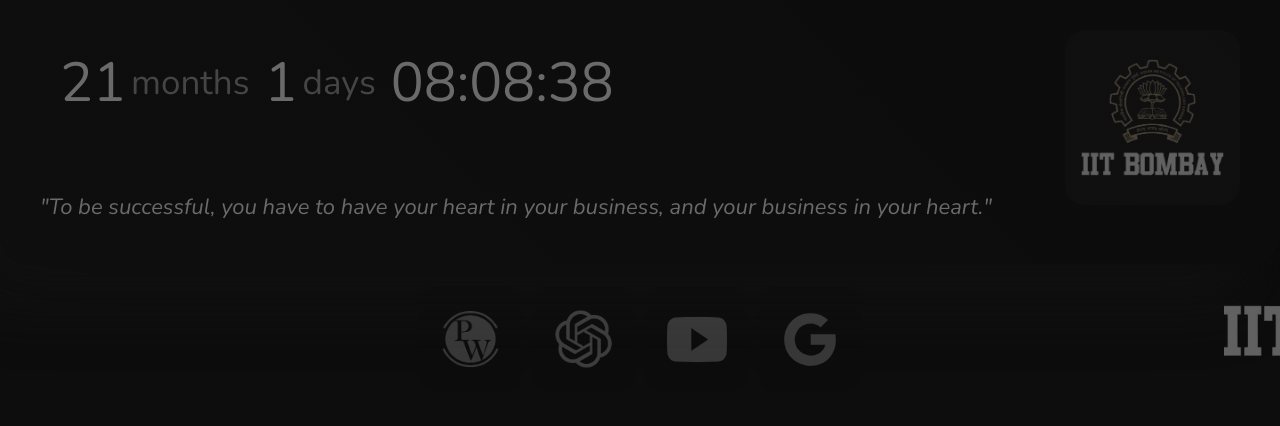
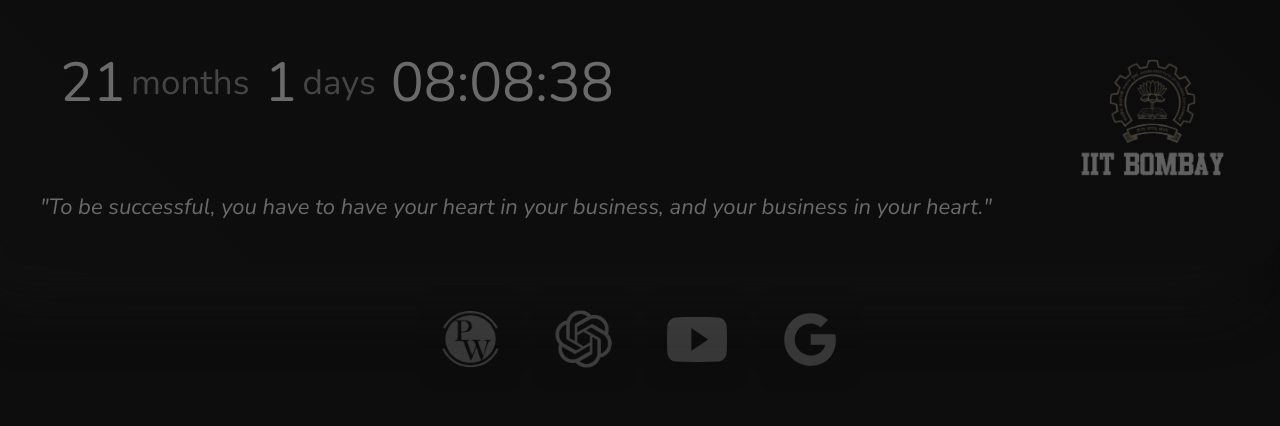
Before and after one commit to lairsbug/jee-air1, a plain HTML site: page index.html in a window 1280 px wide. Shown: the part 205-631 px from the top of the page. Drawn offline with nearby package versions, Linux system fonts and the light colour scheme.

Commit message:
Update main.css

```diff
--- a/main.css
+++ b/main.css
@@ -72,11 +72,6 @@ body {
 
 #logoBody {
     width: 175px;
-    background: #45454528;
-    background-image: url(image.png);
-    background-size: cover;
-    background-position: center;
-    background-blend-mode: lighten;
     opacity: 0.35;
     font-size: 22px;
     height: 175px;
@@ -86,6 +81,13 @@ body {
     color: #454545;
     line-height: 35px;
     border-radius: 20px;
+    display: flex;
+    justify-content: center;
+    align-items: center;
+    overflow: hidden;
+}
+#logoBody>img {
+    height: 175px;
 }
 
 #drawerBox {
```
